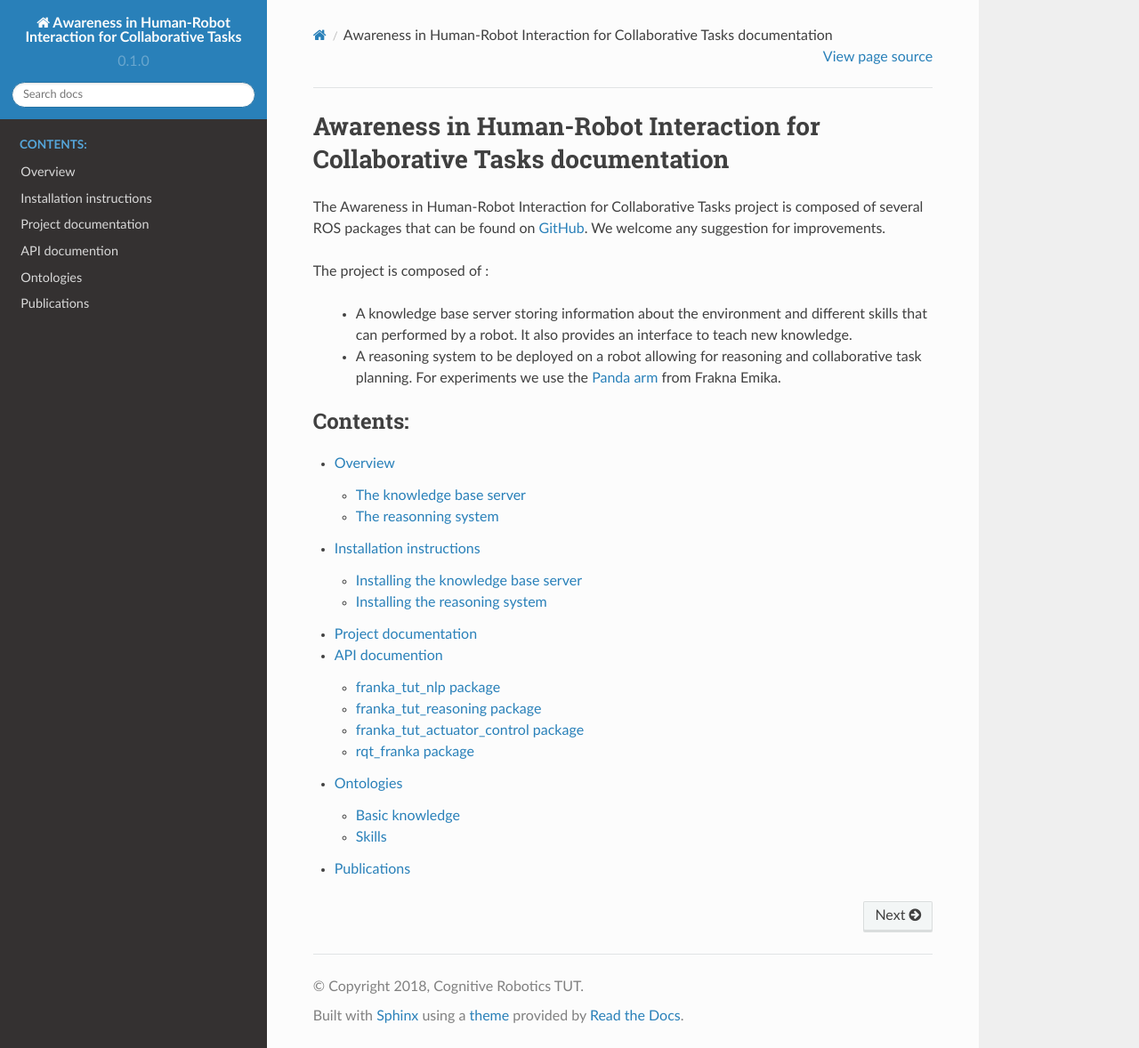
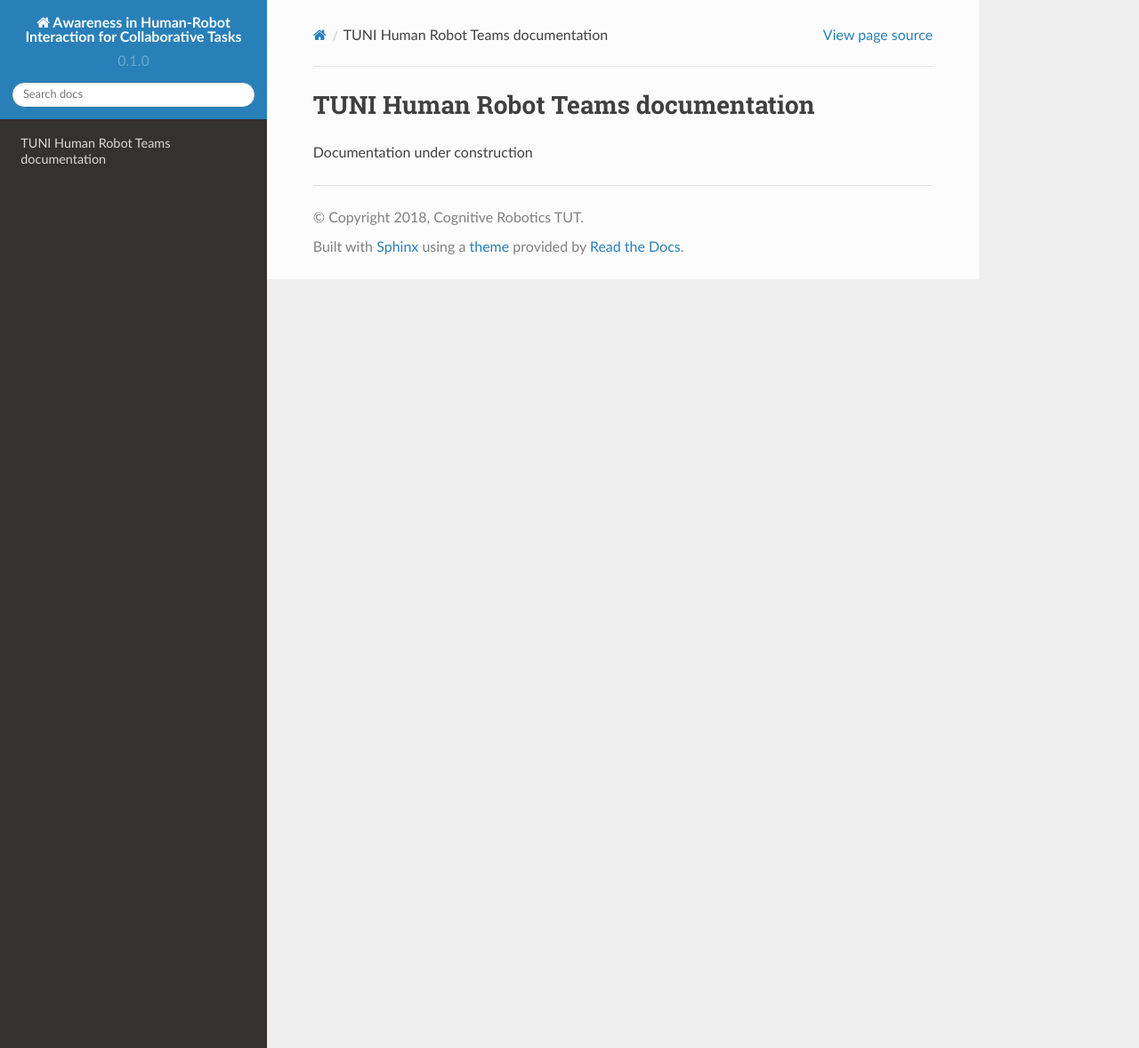
Before and after one commit to Zorrander/docs, a Sphinx documentation site: the page built from source/index.rst, in a window 1280 px wide and 1178 px high. Shown: the whole window at 89% size. Built offline with Sphinx 7.4.7 and the Read the Docs theme 2.0.0, drawn with Linux system fonts in a browser that asks for light colours.

Commit message:
Local construction

```diff
--- a/source/API.rst
+++ /dev/null
@@ -1,16 +0,0 @@
-API documention
-===============
-
-.. note::
-
-   The API documention of the following packages has been generated automatically.
-
-
-.. API Documentation
-.. toctree::
-  :maxdepth: 2
-
-  api/franka_tut_nlp
-  api/franka_tut_reasoning
-  api/franka_tut_actuator_control
-  api/rqt_franka
--- a/source/index.rst
+++ b/source/index.rst
@@ -3,24 +3,11 @@
    You can adapt this file completely to your liking, but it should at least
    contain the root `toctree` directive.
 
-Awareness in Human-Robot Interaction for Collaborative Tasks documentation
+TUNI Human Robot Teams documentation
 ==========================================================================
 
-The Awareness in Human-Robot Interaction for Collaborative Tasks project is composed of several ROS packages that can be found on `GitHub <https://github.com/Zorrander/cogrob-tut-hri>`_. We welcome any suggestion for improvements.
-
-The project is composed of :
-
- * A knowledge base server storing information about the environment and different skills that can performed by a robot. It also provides an interface to teach new knowledge.
-
- * A reasoning system to be deployed on a robot allowing for reasoning and collaborative task planning. For experiments we use the `Panda arm <https://www.franka.de/>`_ from Frakna Emika.
+Documentation under construction
 
 .. toctree::
    :maxdepth: 2
    :caption: Contents:
-
-   overview
-   installation
-   documentation
-   API
-   ontologies
-   publications
--- a/source/installation.rst
+++ /dev/null
@@ -1,48 +0,0 @@
-Installation instructions
-=========================
-
-This chapter describes how to install the knowledge base server and the reasoning system to start teaching and
-performing tasks in collaboration with your robot.
-
-.. note::
-
-   Because for this project we use the Panda arm from Franka Emika we use ubuntu 16.04 together with ROS kinetic.
-   The following instructions might therefore only work in this environment.
-
-
-
-Installing the knowledge base server
-------------------------------------
-
-The knowledge base server has been developed with Flask. To get it properly running on your local machine please follow the
-instruction from the `Flask documentation <http://flask.pocoo.org/docs/1.0/installation/>`__.
-
-Once Flask is installed clone the ``robot-semweb`` repository from `GitHub <https://github.com/Zorrander/robot-semweb>`__ inside
-your environment::
-
-    git clone https://github.com/Zorrander/robot-semweb
-
-
-Installing the reasoning system
--------------------------------
-
-After setting up ROS Kinetic, create a Catkin workspace in a directory of your choice:
-
-.. code-block:: shell
-
-    cd /path/to/desired/folder
-    mkdir -p catkin_ws/src
-    cd catkin_ws
-    source /opt/ros/kinetic/setup.sh
-    catkin_init_workspace src
-
-Then clone the ``cogrob-tut-hri`` repository from `GitHub <https://github.com/Zorrander/cogrob-tut-hri>`__::
-
-    git clone https://github.com/Zorrander/cogrob-tut-hri
-
-Build the packages:
-
-.. code-block:: shell
-
-    catkin_make
-    source devel/setup.sh
--- a/source/ontologies.rst
+++ /dev/null
@@ -1,16 +0,0 @@
-Ontologies
-==========
-
-
-The following files are the basic ontology for collaborative robots as well as skill definition examples.
-
-Basic knowledge
-^^^^^^^^^^^^^^^
-
-`http://cognitive.robotics.tut# <https://github.com/Zorrander/robot-semweb/blob/master/static/owl/franka_robolab/root-ontology.owl>`__
-
-
-Skills
-^^^^^^
-
-`http://cognitive.robotics.tut#PrepareDrink <https://github.com/Zorrander/robot-semweb/blob/master/static/owl/franka_robolab/PrepareDrink.owl>`__
--- a/source/overview.rst
+++ /dev/null
@@ -1,62 +0,0 @@
-Overview
-========
-
-.. figure:: _static/system2.png
-    :align: center
-    :scale: 50 %
-    :figclass: align-center
-
-    General organization of the collaborative platform. Skill description occurs off-line and independently of the robot used. Operative knowledge is then demonstrated on-line. Finally the skills can be activated by natural language commands or through the GUI.
-
-
-The knowledge base server
--------------------------
-
-.. figure:: _static/web_interface.png
-    :align: center
-    :scale: 75 %
-    :figclass: align-center
-
-    Off-line web app allowing to describe new skills to the robot. The first step consists in naming the skill. The second step defines which command could activate it. Finally the different physical abilities involved in performing the skill can be specified. Our poll of predefined physical abilities is for now composed of picking, placing, and pouring.
-
-The reasonning system
----------------------
-
-.. figure:: _static/execution_architecture.png
-    :align: center
-    :scale: 50 %
-    :figclass: align-center
-
-    Our 3 layers approach allowing the robot to sense, think and act. The first layer listens for audio input from the environment. The second layer reasons about available skills and establish action plans. Finally the action layer handles the physical abilities implementations
-
-Solving amgiguities
-^^^^^^^^^^^^^^^^^^^
-
-.. figure:: _static/bulle.png
-    :align: center
-    :scale: 25 %
-    :figclass: align-center
-
-    Grounding of a new symbol (spaghetti) in the knowledge base using human-robot interaction through natural language.
-
-The system presented here allows a human to make simple queries to a robot. If they are not understood the robot asks for explanations about the unknown symbol(s).
-
-The following use cases are considered for now :
-
- * Action is not understood. It needs to be defined with a sequence of actions already known. It can also be related to a skill already know through the command that would activate it.
-
- * Target is not understood. It can be defined either as a sub element or as an equivalent of a concept already known.
-
-.. important::
-
-   The system is highly dependent on the quality of the inputs provided to the robot. It is thus important that you make sure whether your microphone is good enough or not.
-
-Collaborative task planning
-^^^^^^^^^^^^^^^^^^^^^^^^^^^
-
-.. figure:: _static/plan1.png
-    :align: center
-    :scale: 50 %
-    :figclass: align-center
-
-    Plan made by the robot. In red is what will be performed by the robot and in blue what the human.
--- a/source/performing.rst
+++ /dev/null
@@ -1,4 +0,0 @@
-.. _performing:
-
-Collaborative task planning
-===========================
--- a/source/publications.rst
+++ /dev/null
@@ -1,5 +0,0 @@
-Publications
-============
-
-
-- Human-Robot Interactive Learning Architecture using Ontologies and Symbol Manipulation (Alexandre Angleraud, Quentin Houbre, Ville Kyrki, Roel Pieters), In IEEE International Conference on Robot and Human Interactive Communication (ROMAN), 2018. (Accepted for publication.)
```
Also changed, not shown: source/demo.rst (deleted, +0 -13 lines), source/documentation.rst (deleted, +0 -12 lines), source/getting_started.rst (deleted, +0 -39 lines), source/interacting.rst (deleted, +0 -9 lines), source/teaching.rst (deleted, +0 -29 lines).
